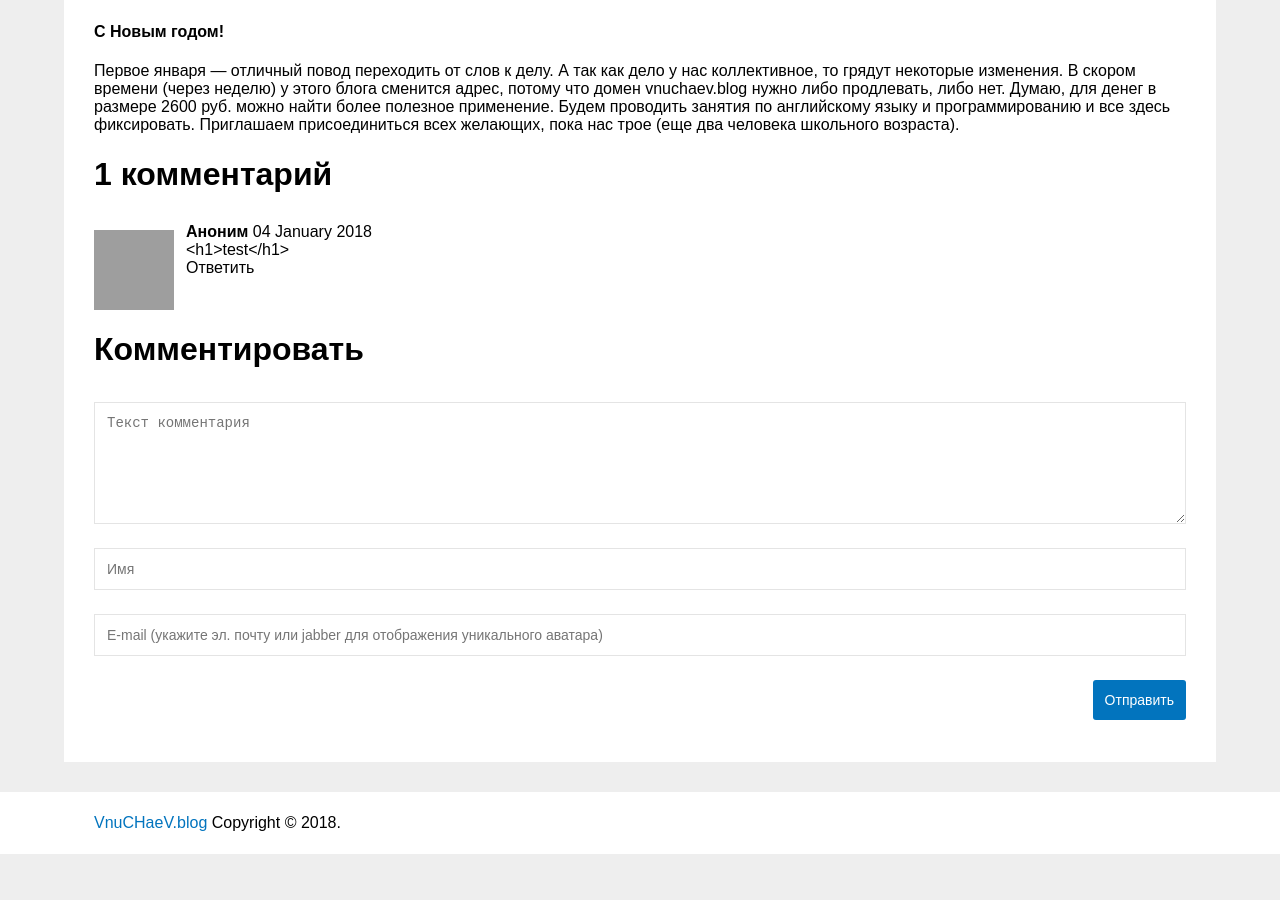
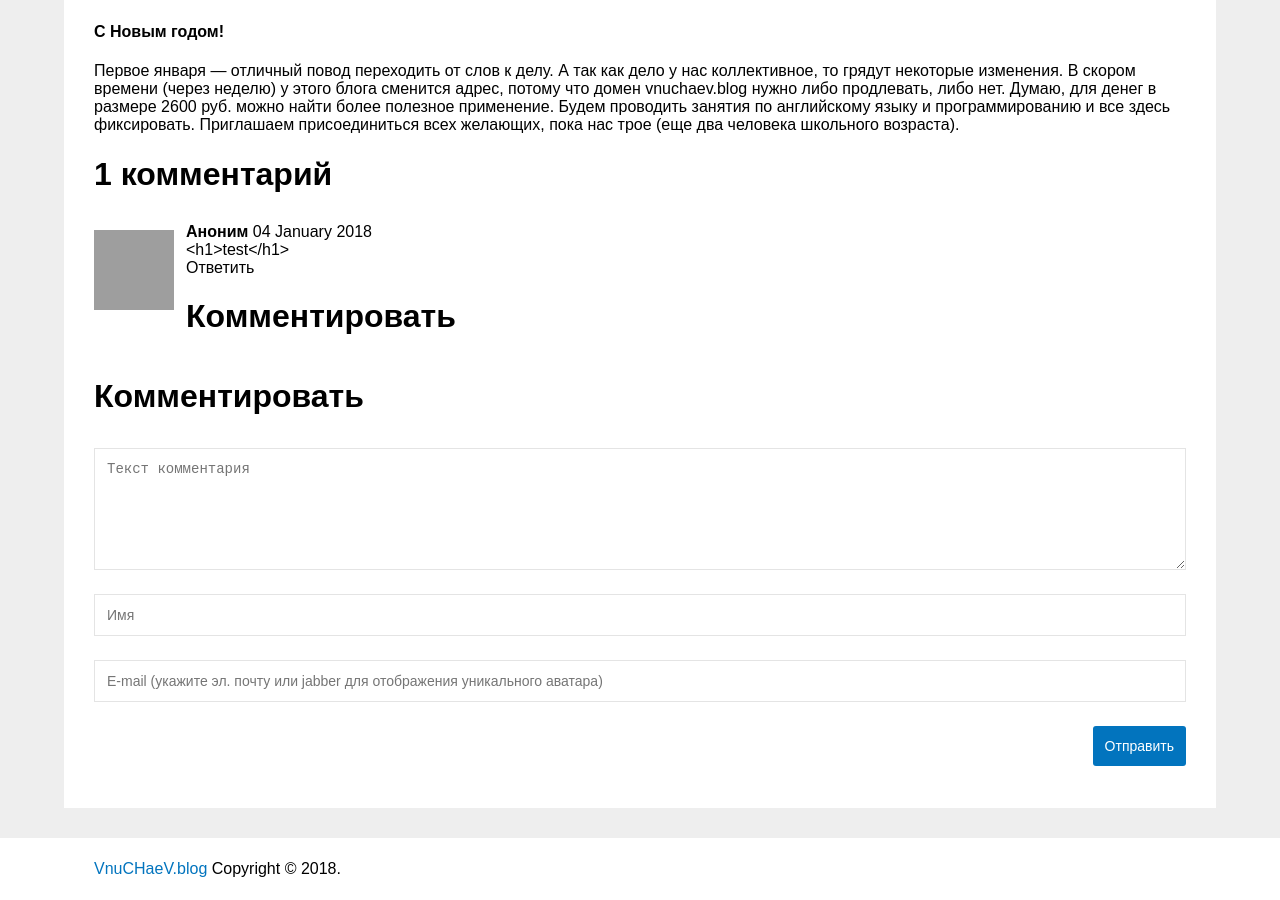
Before and after one commit to vitoyucepi/blog, a Jekyll site: the page built from _posts/2018-01-01-new-blog.md, in a window 1280 px wide and 900 px high, scrolled down 630 px. Built offline with Jekyll 4.4.1, drawn with Linux system fonts in a browser that asks for light colours; before the commit the page ends 1484 px from its top, so only the background shows below that; grey boxes are pictures that could not be loaded.

Commit message:
show header

```diff
--- a/_includes/comment.html
+++ b/_includes/comment.html
@@ -7,6 +7,7 @@
         </div>
         <div class="commentmessage">{{ include.message | escape }}</div>
         <div class="response">Ответить</div>
+        <h1>Комментировать</h1>
         <div class="response-form" style="display: none">
             <form id="comment-form" method="post" action="https://api.staticman.net/v2/entry/vitoyucepi/vitoyucepi.github.io/master/comments">
                 <textarea placeholder="Текст комментария" rows="6" name="fields[message]" required spellcheck="true"></textarea>
```
